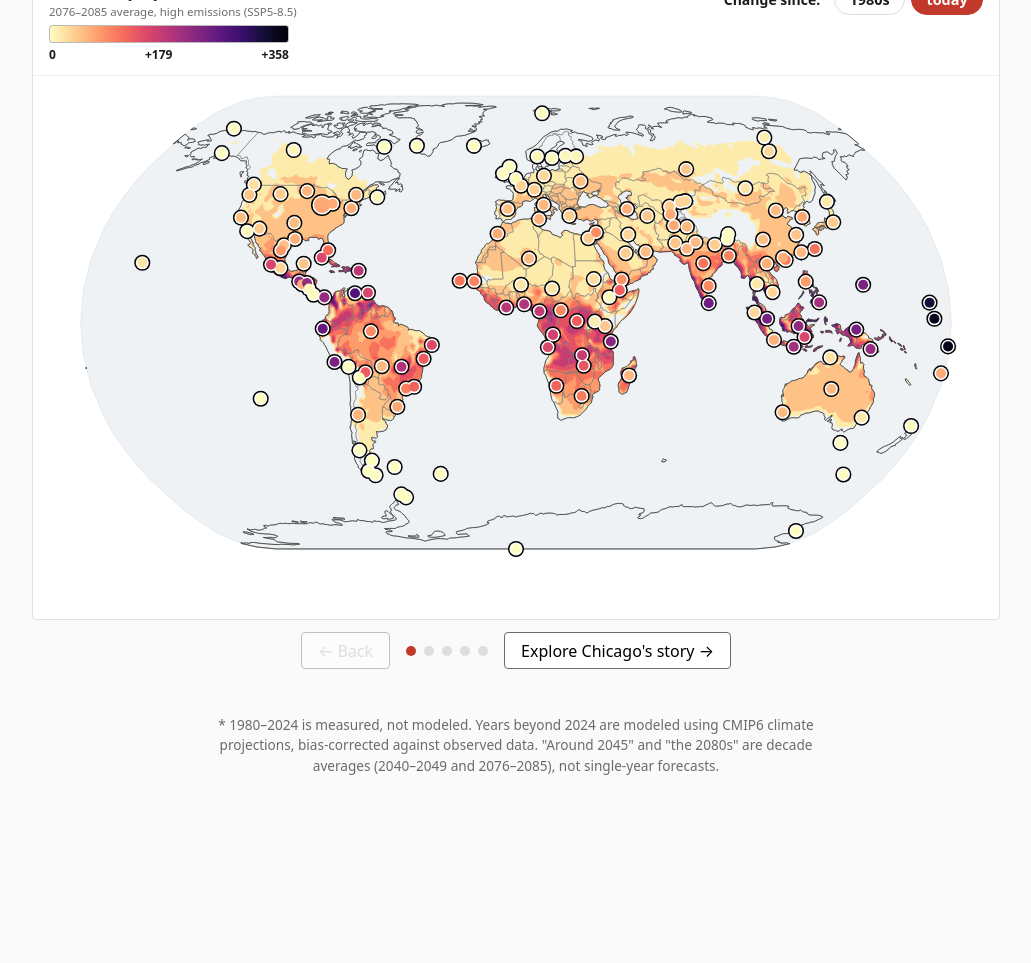
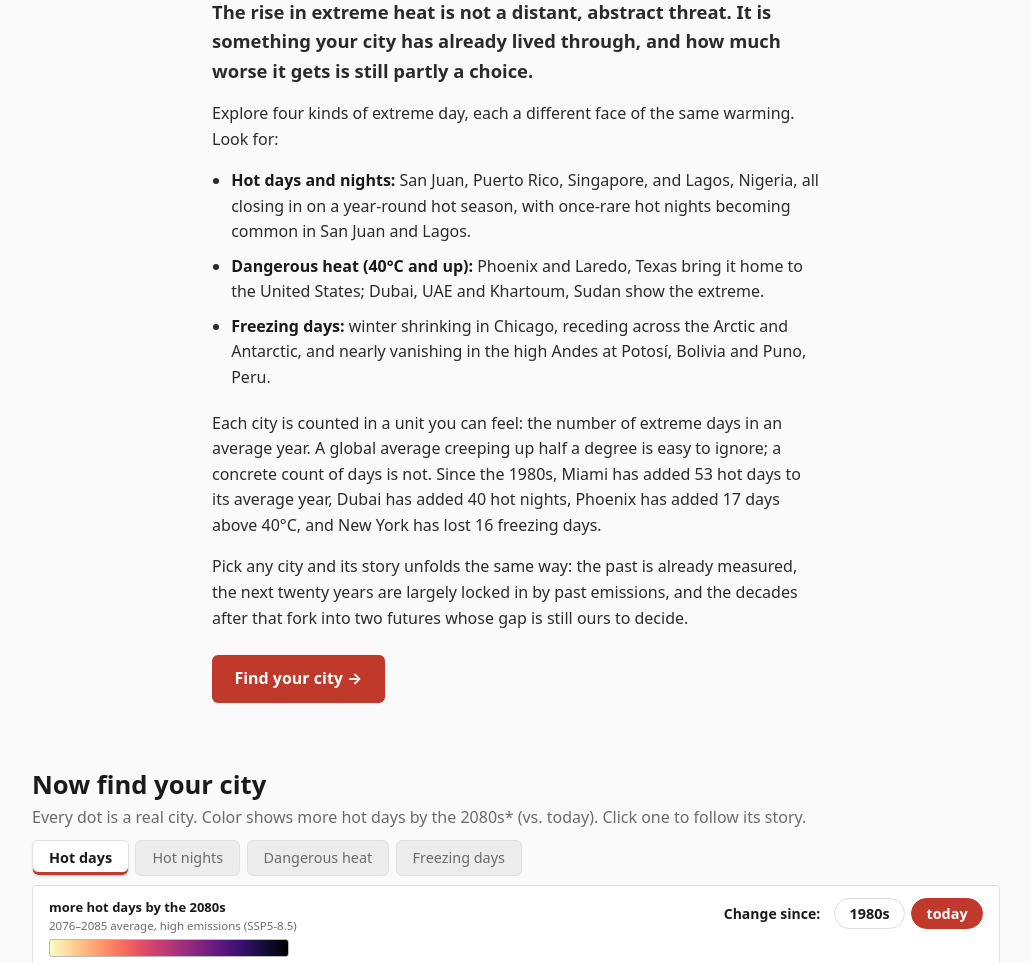
Before and after one commit to jgreen01/climate-you-lived-through-it, a website: page index.html in a window 1280 px wide. Shown: the part 171-1134 px from the top of the page, without its empty margins (124-1155 px from the left). Before the commit the page ends 976 px from the top, so only its background shows below. Drawn offline with Linux system fonts and the light colour scheme.

Commit message:
Add an intro article with a find-your-city button
A linear intro above the interactive map: the message, a scannable list of
the four metrics with standout cities, concrete already-lived changes, and the
narrative arc. Ends in a find-your-city button (static on desktop, a floating
sticky button on mobile that hides once the map scrolls into view).

```diff
--- a/css/style.css
+++ b/css/style.css
@@ -8,6 +8,8 @@
 }
 
 * { box-sizing: border-box; }
+
+html { scroll-behavior: smooth; }
 
 body {
   margin: 0;
@@ -20,9 +22,82 @@ body {
   min-height: 100vh;
 }
 
+/* Intro article: the linear "stem" the reader gets before the interactive
+   drill-down below. Plain prose, no interaction, ending in a jump to the map.
+   A centered readable column, centered in the viewport like the app below it so
+   the two share a centerline. */
+#intro {
+  width: min(640px, 92vw);
+  padding: 3.5rem 1rem 2.5rem;
+  line-height: 1.6;
+}
+.intro-title {
+  font-size: clamp(1.8rem, 6vw, 2.6rem);
+  line-height: 1.15;
+  margin: 0 0 1rem;
+}
+.intro-lede {
+  font-size: 1.15rem;
+  font-weight: 600;
+  margin: 0 0 1.5rem;
+}
+#intro p {
+  margin: 0 0 1rem;
+  color: #2b2b2b;
+}
+.intro-metrics {
+  margin: 0.25rem 0 1.25rem;
+  padding-left: 1.2rem;
+  color: #2b2b2b;
+}
+.intro-metrics li { margin-bottom: 0.55rem; }
+.intro-metrics strong { color: var(--fg); }
+
+/* Inline "Find your city" button. Hidden on narrow screens (mobile uses the
+   floating #sticky-cta instead); shown on wider screens by the media query
+   below, which also hides the floating button there. */
+.intro-cta {
+  display: none;
+  margin-top: 0.5rem;
+  padding: 0.7rem 1.4rem;
+  background: var(--accent);
+  color: #fff;
+  font-weight: 700;
+  text-decoration: none;
+  border-radius: 6px;
+}
+.intro-cta:hover { background: #a53125; }
+
+@media (min-width: 768px) {
+  .intro-cta { display: inline-block; } /* static button for desktop */
+  #sticky-cta { display: none; }        /* floating button is mobile-only */
+}
+
+/* Sticky "Find your city" button: always reachable while reading the intro,
+   fades out once the interactive app is scrolled into view (so it never
+   covers the map or its controls). */
+#sticky-cta {
+  position: fixed;
+  bottom: 1rem;
+  right: 1rem;
+  z-index: 20;
+  padding: 0.6rem 1.15rem;
+  background: var(--accent);
+  color: #fff;
+  font-weight: 700;
+  text-decoration: none;
+  border-radius: 999px;
+  box-shadow: 0 2px 10px rgba(0, 0, 0, 0.28);
+  transition: opacity 0.25s ease;
+}
+#sticky-cta:hover { background: #a53125; }
+#sticky-cta.cta-hidden { opacity: 0; pointer-events: none; }
+@media (prefers-reduced-motion: reduce) { #sticky-cta { transition: none; } }
+
 #viz-container {
   width: min(1000px, 96vw);
   padding: 1rem;
+  scroll-margin-top: 1rem; /* breathing room when the CTA jumps here */
 }
 
 header h1 {
--- a/index.html
+++ b/index.html
@@ -13,6 +13,49 @@
   <script src="js/lib/topojson-client.min.js"></script>
 </head>
 <body>
+  <article id="intro">
+    <h1 class="intro-title">You've Already Lived Through It</h1>
+    <p class="intro-lede">
+      The rise in extreme heat is not a distant, abstract threat. It is
+      something your city has already lived through, and how much worse it gets
+      is still partly a choice.
+    </p>
+    <p>Explore four kinds of extreme day, each a different face of the same warming. Look for:</p>
+    <ul class="intro-metrics">
+      <li>
+        <strong>Hot days and nights:</strong> San Juan, Puerto Rico, Singapore,
+        and Lagos, Nigeria, all closing in on a year-round hot season, with
+        once-rare hot nights becoming common in San Juan and Lagos.
+      </li>
+      <li>
+        <strong>Dangerous heat (40°C and up):</strong> Phoenix and Laredo, Texas
+        bring it home to the United States; Dubai, UAE and Khartoum, Sudan show
+        the extreme.
+      </li>
+      <li>
+        <strong>Freezing days:</strong> winter shrinking in Chicago, receding
+        across the Arctic and Antarctic, and nearly vanishing in the high Andes
+        at Potosí, Bolivia and Puno, Peru.
+      </li>
+    </ul>
+    <p>
+      Each city is counted in a unit you can feel: the number of extreme days in
+      an average year. A global average creeping up half a degree is easy to
+      ignore; a concrete count of days is not. Since the 1980s, Miami has added
+      53 hot days to its average year, Dubai has added 40 hot nights, Phoenix
+      has added 17 days above 40°C, and New York has lost 16 freezing days.
+    </p>
+    <p>
+      Pick any city and its story unfolds the same way: the past is already
+      measured, the next twenty years are largely locked in by past emissions,
+      and the decades after that fork into two futures whose gap is still ours
+      to decide.
+    </p>
+    <a class="intro-cta" href="#viz-container">Find your city &rarr;</a>
+  </article>
+
+  <a id="sticky-cta" href="#viz-container" aria-label="Jump to the map">Find your city &rarr;</a>
+
   <main id="viz-container">
     <header>
       <h1 id="scene-title">Narrative Visualization</h1>
--- a/js/script.js
+++ b/js/script.js
@@ -825,6 +825,17 @@ function buildCityBar() {
     });
 }
 
+// Sticky "Find your city" button: hide it once the app itself is scrolled into
+// view (so it never covers the map), show it while the reader is up in the intro.
+const stickyCta = document.getElementById("sticky-cta");
+const vizContainer = document.getElementById("viz-container");
+if (stickyCta && vizContainer && "IntersectionObserver" in window) {
+  new IntersectionObserver(
+    ([entry]) => stickyCta.classList.toggle("cta-hidden", entry.isIntersecting),
+    { rootMargin: "0px 0px -55% 0px" } // trigger once the app reaches the upper viewport
+  ).observe(vizContainer);
+}
+
 // ===== Init =====
 Promise.all([
   d3.json("data/heat.json"),
```
